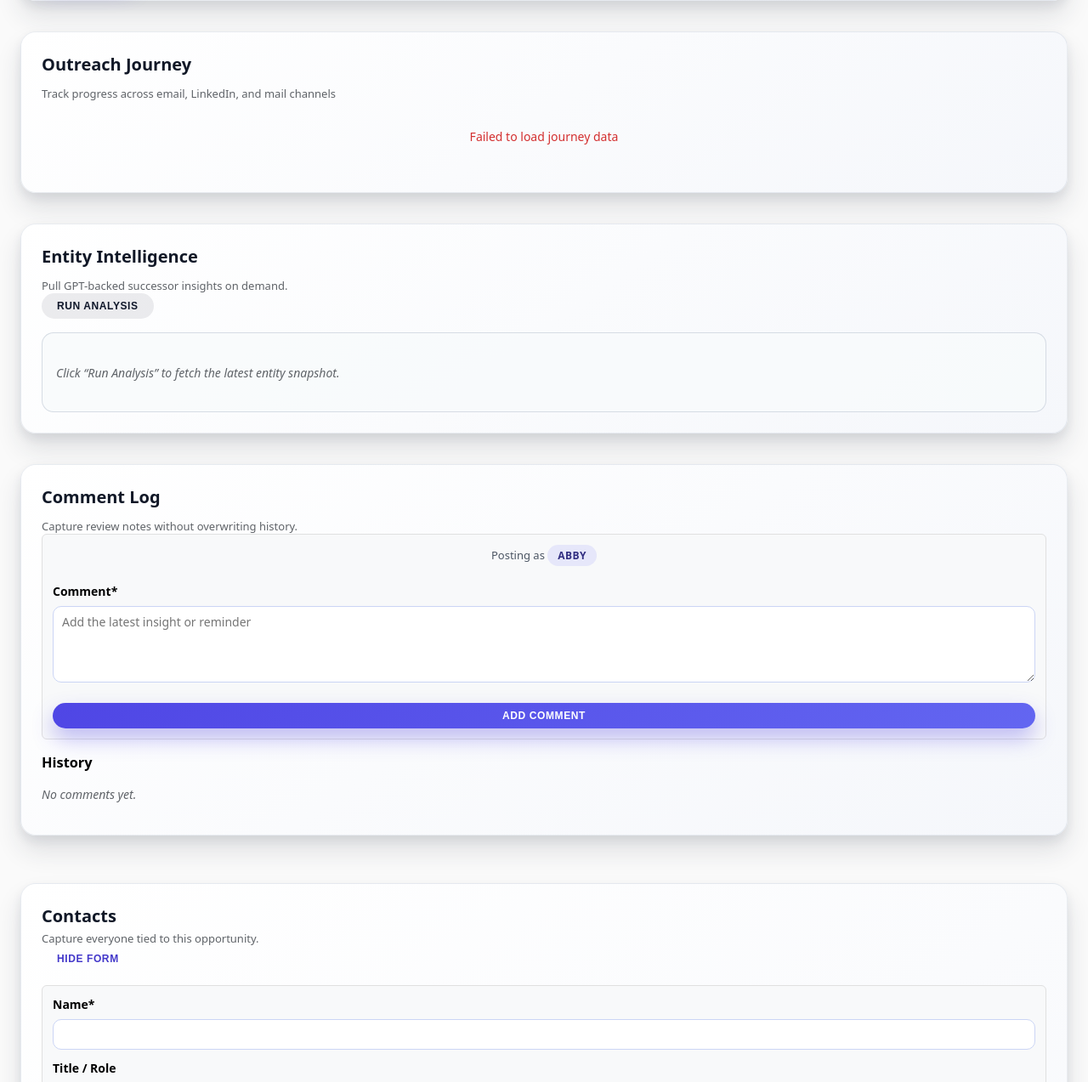
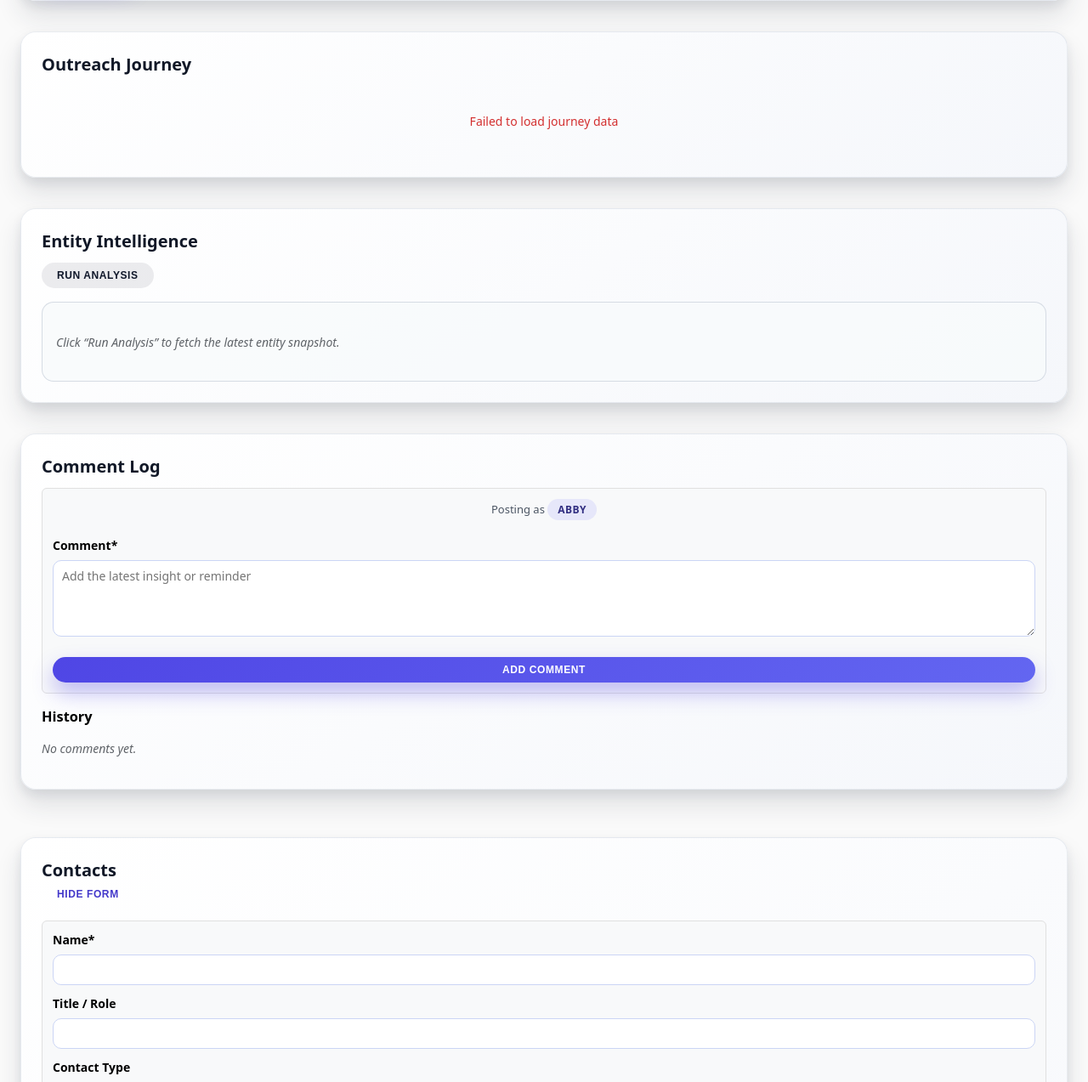
Before and after one commit to asahun/cdc-lead-management, a FastAPI app: template templates/lead_form.html in a window 1280 px wide. Shown: the part 473-1746 px from the top of the page at 85% size. Run offline with FastAPI, Linux system fonts and the light colour scheme; the template is opened without the code that fills it, so the values that code supplies are empty.

Commit message:
removed subsection titles

```diff
--- a/static/css/styles.css
+++ b/static/css/styles.css
@@ -757,11 +757,6 @@
     margin: 0;
   }
 
-  .section-subtitle {
-    margin: 4px 0 0;
-    color: #5f6368;
-    font-size: 13px;
-  }
 
   .stacked-form {
     background: #f8f9fa;
--- a/templates/lead_form.html
+++ b/templates/lead_form.html
@@ -170,7 +170,6 @@
     <section id="journey-tracking" class="card journey-card">
       <header>
         <h2>Outreach Journey</h2>
-        <p class="section-subtitle">Track progress across email, LinkedIn, and mail channels</p>
       </header>
       <div class="section-content">
         <div id="journey-display" data-lead-id="{{ lead.id }}" data-journey-data="{{ journey_data }}">
@@ -184,7 +183,6 @@
     <section id="entity-intel" class="card insight-card">
       <header>
         <h2>Entity Intelligence</h2>
-        <p class="section-subtitle">Pull GPT-backed successor insights on demand.</p>
       </header>
 
       <div class="section-content">
@@ -208,7 +206,6 @@
     <section id="comments" class="card comment-card">
       <header>
         <h2>Comment Log</h2>
-        <p class="section-subtitle">Capture review notes without overwriting history.</p>
       </header>
 
       <div class="section-content">
@@ -261,7 +258,6 @@
         <header>
           <div>
             <h2>Contacts</h2>
-            <p class="section-subtitle">Capture everyone tied to this opportunity.</p>
           </div>
           {% set editing_contact = contact_edit_target %}
           {% set contact_form_open = editing_contact is not none %}
@@ -473,7 +469,6 @@
         <header>
           <div>
             <h2>Outreach Attempts</h2>
-            <p class="section-subtitle">Track every touchpoint for this lead.</p>
           </div>
           {% set attempt_form_open = False %}
           {% if mode != 'view' %}
@@ -603,7 +598,6 @@
         data-lead-id="{{ lead.id }}">
         <header>
           <h2>Print Log</h2>
-          <p class="section-subtitle">Letters you generate are tracked here so you can mark them mailed later.</p>
         </header>
 
         <div class="section-content">
@@ -617,7 +611,6 @@
     <section id="scheduled-emails" class="lead-section card full-width">
       <header>
         <h2>Scheduled & Failed Emails</h2>
-        <p class="section-subtitle">Manage scheduled and failed email sends.</p>
       </header>
 
       <div class="section-content">
@@ -635,7 +628,6 @@
       <header class="phone-scripts-header">
         <div>
           <h2>Phone Scripts</h2>
-          <p class="section-subtitle">Keep talking points handy during live calls.</p>
         </div>
         <button
           type="button"
```
